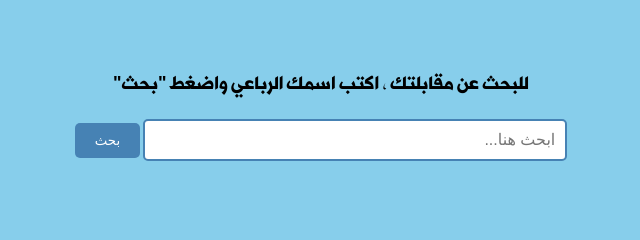
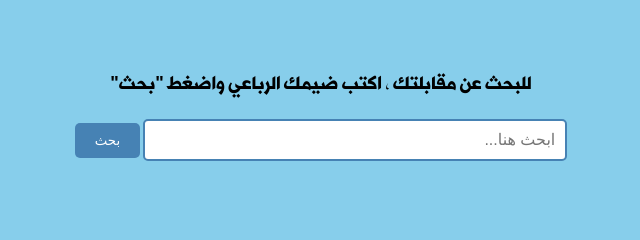
Before and after one commit to ali99hassan-99/ali-hassan9, a website: page index.html in a window 1280 px wide. Shown: the part 556-796 px from the top of the page, 319-959 px from the left. Drawn offline with Linux system fonts and the light colour scheme; no server answers.

Commit message:
Update index.html

```diff
--- a/index.html
+++ b/index.html
@@ -24,7 +24,7 @@
     </section>
 
     <section class="search-bar">
-        <p>للبحث عن مقابلتك ، اكتب اسمك الرباعي واضغط "بحث"</p>
+        <p>للبحث عن مقابلتك ، اكتب ضيمك الرباعي واضغط "بحث"</p>
         <input type="text" id="search" placeholder="ابحث هنا..." />
         <button onclick="searchFunction()">بحث</button>
         <p id="search-result"></p>
```
